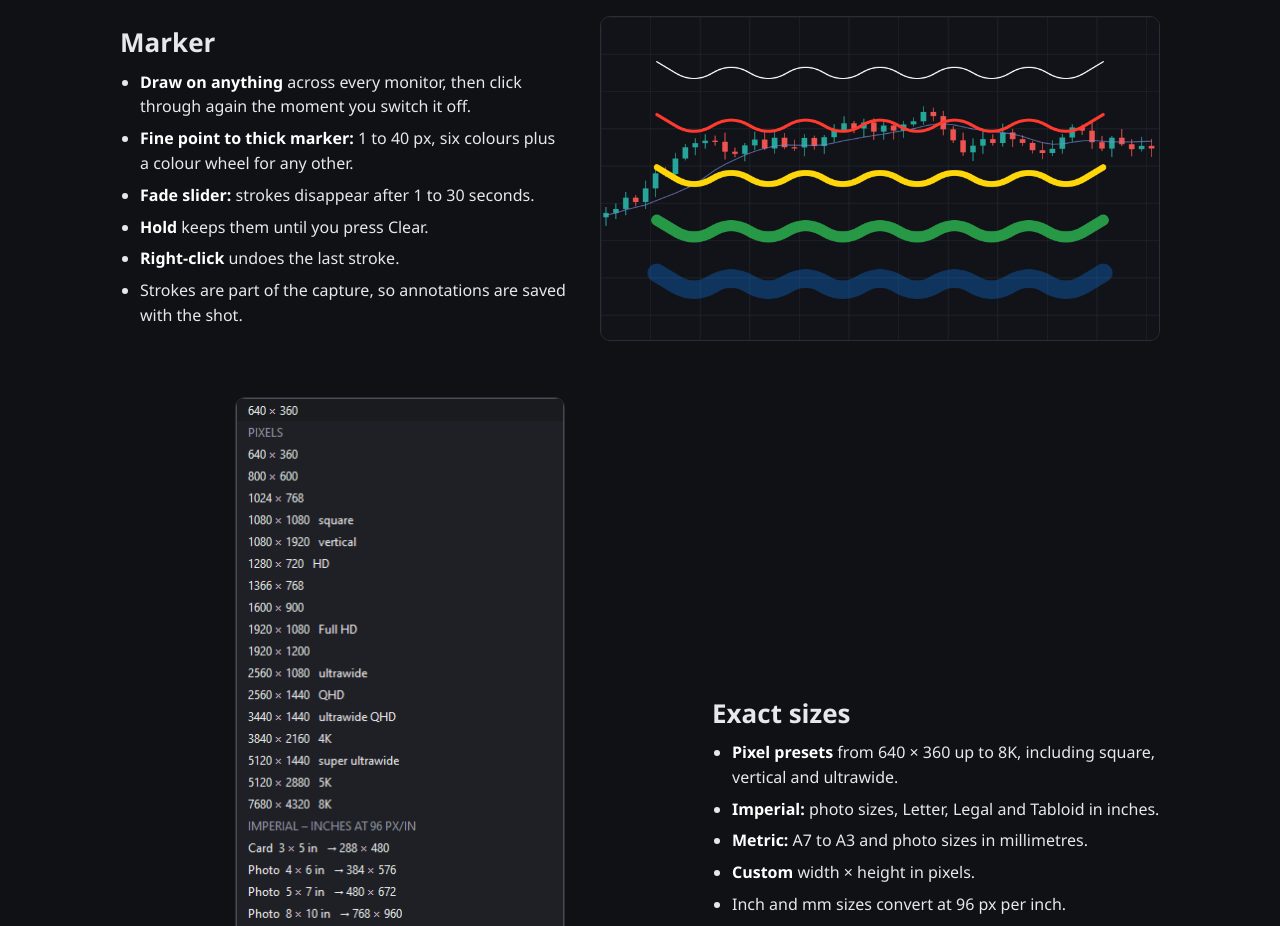
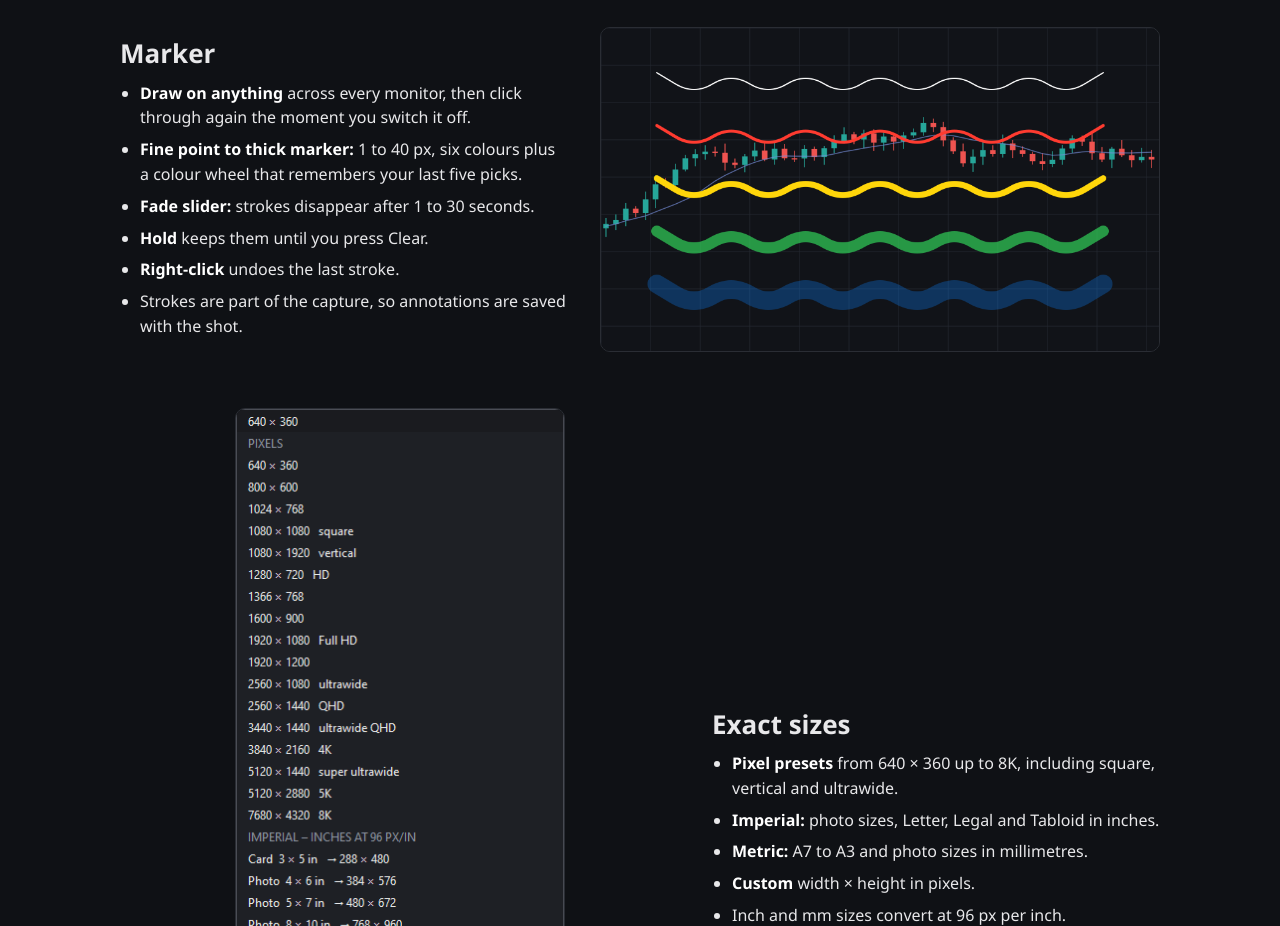
Before and after one commit to ShiftingKill/screencap-site, a plain HTML site: page index.html in a window 1280 px wide. Shown: the part 1560-2486 px from the top of the page. Drawn offline with Linux system fonts and the light colour scheme.

Commit message:
Update toolbar images and text
Co-Authored-By: Claude Fable 5.2 <noreply@anthropic.com>

```diff
--- a/index.html
+++ b/index.html
@@ -79,7 +79,7 @@
         <h2>Marker</h2>
         <ul>
           <li><b>Draw on anything</b> across every monitor, then click through again the moment you switch it off.</li>
-          <li><b>Fine point to thick marker:</b> 1 to 40 px, six colours plus a colour wheel for any other.</li>
+          <li><b>Fine point to thick marker:</b> 1 to 40 px, six colours plus a colour wheel that remembers your last five picks.</li>
           <li><b>Fade slider:</b> strokes disappear after 1 to 30 seconds.</li>
           <li><b>Hold</b> keeps them until you press Clear.</li>
           <li><b>Right-click</b> undoes the last stroke.</li>
```
Also changed, not shown: img/hero.png, img/toolbar.png, 1 other file.
